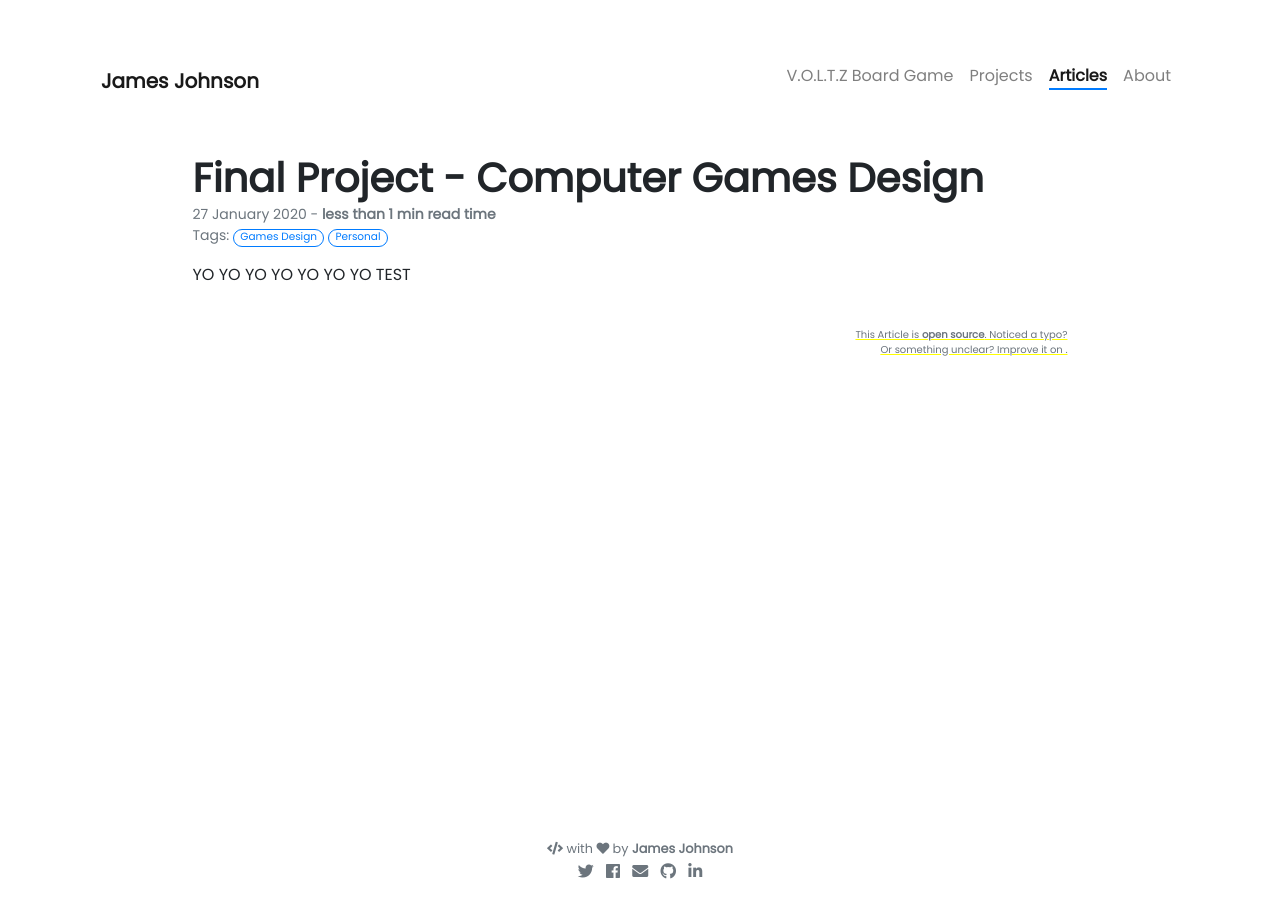
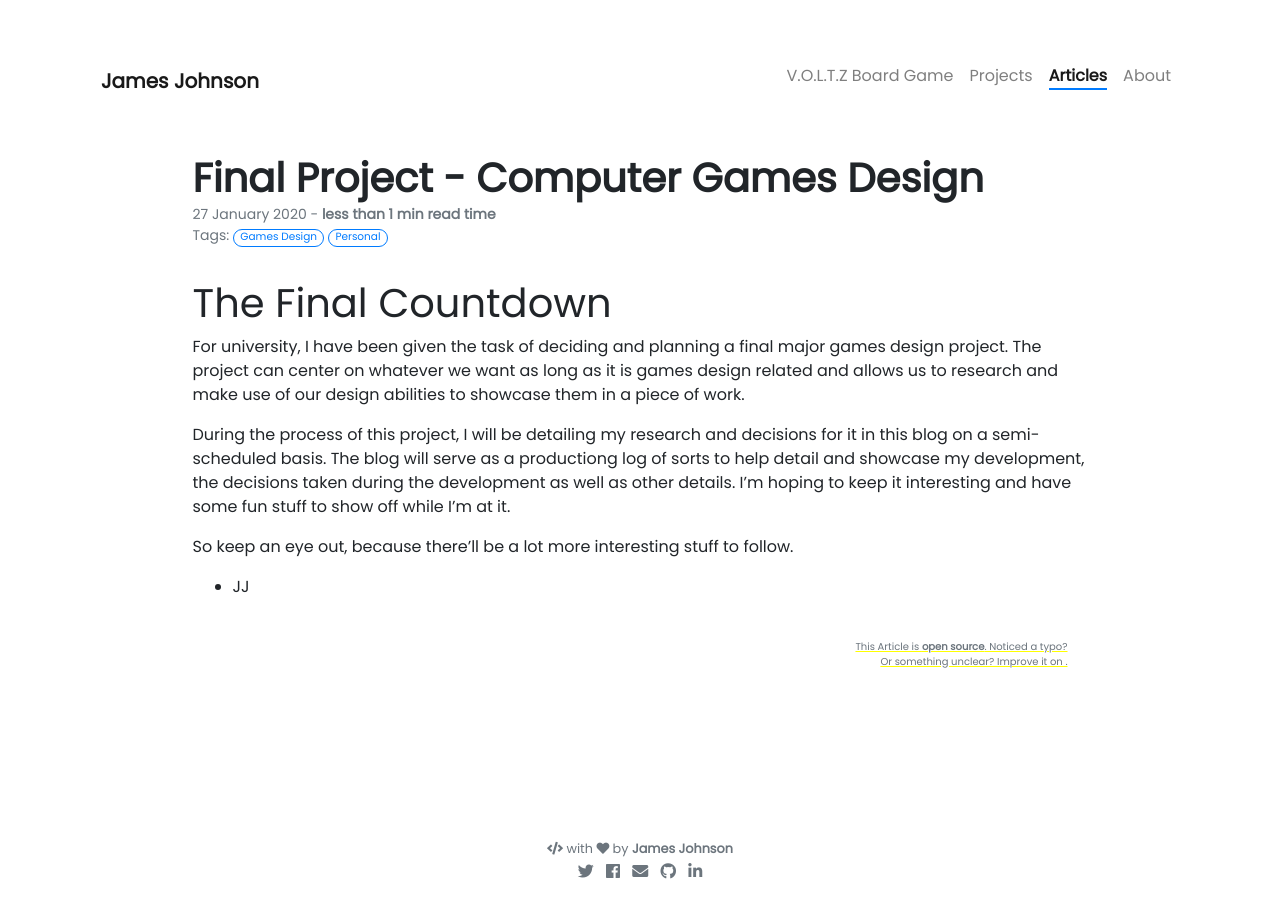
Before and after one commit to James-Aaron-Johnson/James-Aaron-Johnson.github.io, a Jekyll site: the page built from _posts/2020-01-27-computer-games-intro.md, in a window 1280 px wide. Built offline with Jekyll 4.4.1, drawn with Linux system fonts in a browser that asks for light colours; nearby versions of some CDN libraries; our own code applies the rules of GitHub Pages for plain Markdown files; comment, search, counter and statistics services are not loaded.

Commit message:
updated blog posts

```diff
--- a/_posts/2020-01-27-computer-games-intro.md
+++ b/_posts/2020-01-27-computer-games-intro.md
@@ -1,9 +1,18 @@
 ---
 title: Final Project - Computer Games Design
 tags: [Games Design, Personal]
-style: border
+style: fill
 color: #2A2A2A
-description: Minimalism is the art of knowing how much is just enough. Digital minimalism applies this idea to our personal technology. It’s the key to living a focused life in an increasingly noisy world.
+description:
 ---
 
-YO YO YO YO YO YO YO TEST
+The Final Countdown
+=============
+
+For university, I have been given the task of deciding and planning a final major games design project. The project can center on whatever we want as long as it is games design related and allows us to research and make use of our design abilities to showcase them in a piece of work.
+
+During the process of this project, I will be detailing my research and decisions for it in this blog on a semi-scheduled basis. The blog will serve as a productiong log of sorts to help detail and showcase my development, the decisions taken during the development as well as other details. I'm hoping to keep it interesting and have some fun stuff to show off while I'm at it.
+
+So keep an eye out, because there'll be a lot more interesting stuff to follow.
+
+- JJ
```
Also changed, not shown: _posts/2020-01-27-Final-Project-Choice.md (added, +81 -0 lines).
